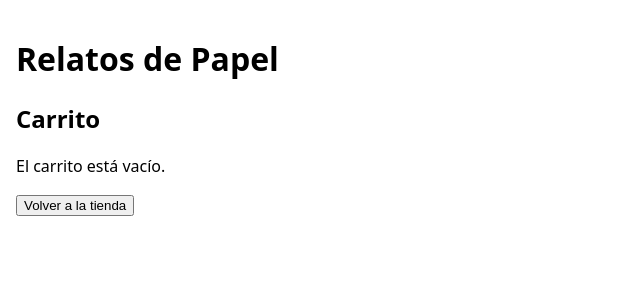
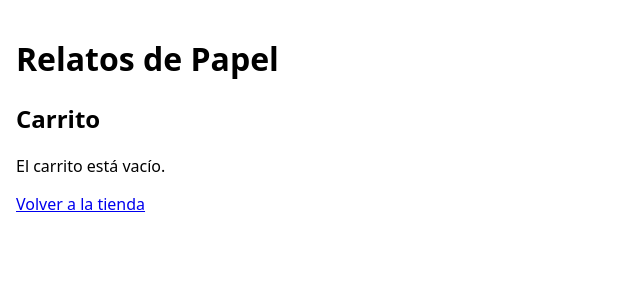
Before and after one commit to RamonGarcia966-UNIR/dwfs-act1-relatos-de-papel, a React (Vite) app: page /cart in a window 1280 px wide. Shown: the top 300 px of the page, without its empty margins (0-640 px from the left). Built offline with nearby package versions, Linux system fonts and the light colour scheme.

Commit message:
feat: vista carrito

```diff
--- a/src/views/Cart.jsx
+++ b/src/views/Cart.jsx
@@ -1,30 +1,28 @@
-import { useNavigate } from "react-router-dom";
+import { Link, useNavigate } from "react-router-dom";
 import { useCart } from "../hooks/useCart";
 
 export default function Cart() {
   const { cart, removeFromCart, clearCart } = useCart();
   const navigate = useNavigate();
 
-  if (cart.length === 0) {
-    return (
-      <section>
-        <h2>Carrito</h2>
-        <p>El carrito está vacío.</p>
-        <button onClick={() => navigate("/home")}>
-          Volver a la tienda
-        </button>
-      </section>
-    );
-  }
-
   return (
     <section>
       <h2>Carrito</h2>
 
+      {cart.length === 0 ? (
+        <>
+          <p>El carrito está vacío.</p>
+          <p>
+            <Link to="/home">Volver a la tienda</Link>
+          </p>
+        </>
+      ) : (
+        <>
           <ul>
-        {cart.map((item) => (
-          <li key={item.id}>
-            <strong>{item.title}</strong>{" "}
+            {cart.map((item, index) => (
+              <li key={`${item.id}-${index}`}>
+                <strong>{item.title}</strong> –{" "}
+                {item.price.toFixed(2).replace(".", ",")} €
                 <button onClick={() => removeFromCart(item.id)}>
                   Quitar
                 </button>
@@ -32,13 +30,12 @@ export default function Cart() {
             ))}
           </ul>
 
-      <button onClick={() => navigate("/checkout")}>
-        Ir a checkout
-      </button>
-
-      <button onClick={clearCart}>
-        Vaciar carrito
-      </button>
+          <p>
+            <button onClick={() => navigate("/checkout")}>Ir a checkout</button>{" "}
+            <button onClick={clearCart}>Vaciar carrito</button>
+          </p>
+        </>
+      )}
     </section>
   );
 }
```
Lines whose indentation alone changed are shown as unchanged.
